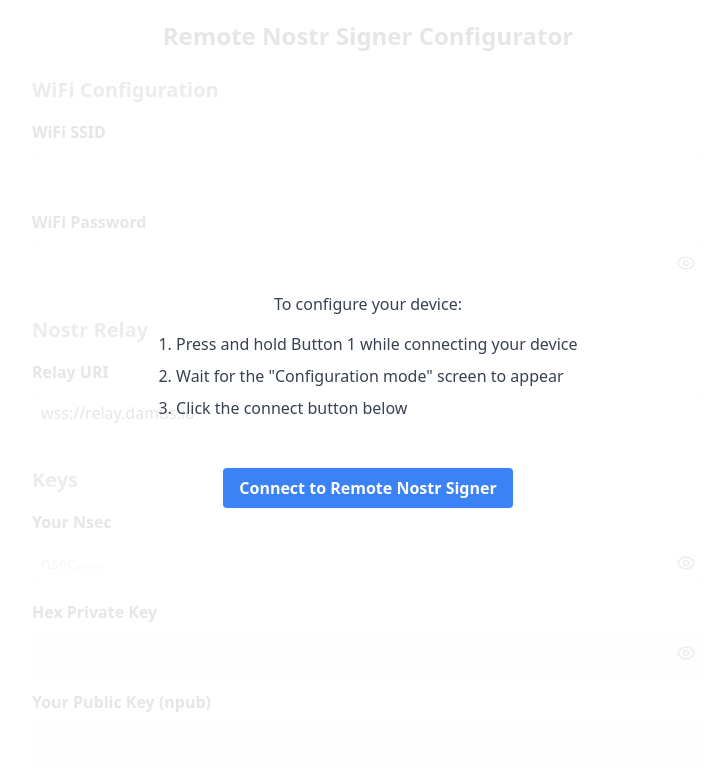
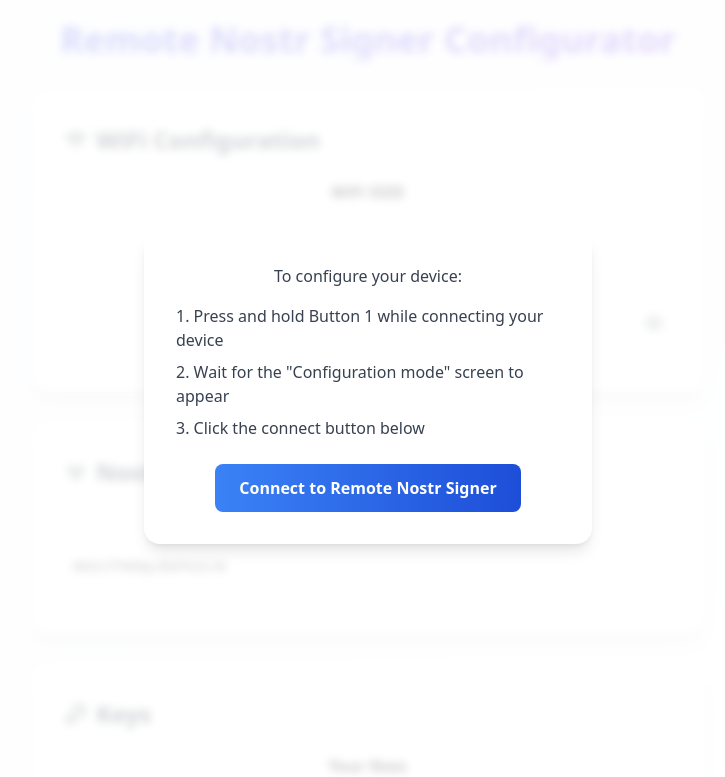
Before and after one commit to blackcoffeexbt/nsec-remote-signer-web, a website built with Parcel: page index.html in a window 1280 px wide. Shown: the top 777 px of the page, without its empty margins (272-997 px from the left). Built offline with nearby package versions, Linux system fonts and the light colour scheme.

Commit message:
Fancified the UI

```diff
--- a/index.html
+++ b/index.html
@@ -8,23 +8,38 @@
     <script src="https://cdn.tailwindcss.com"></script>
     <!-- Replace or add before the closing </body> tag -->
     <script type="module" src="./main.js"></script>
+    <!-- Add custom gradient background and animations -->
+    <style>
+        body {
+            background: linear-gradient(135deg, #f6f8ff 0%, #ffffff 100%);
+        }
+        .fade-in {
+            animation: fadeIn 0.5s ease-in;
+        }
+        @keyframes fadeIn {
+            from { opacity: 0; }
+            to { opacity: 1; }
+        }
+    </style>
 </head>
-<body class="p-5 font-sans text-center">
-    <h1 class="text-2xl font-bold mb-6">Remote Nostr Signer Configurator</h1>
+<body class="p-5 font-sans text-center min-h-screen">
+    <h1 class="text-4xl font-bold mb-8 bg-gradient-to-r from-blue-600 to-purple-600 text-transparent bg-clip-text">
+        Remote Nostr Signer Configurator
+    </h1>
 
-    <!-- Overlay -->
-    <div id="connectionOverlay" class="fixed inset-0 bg-white/90 flex flex-col justify-center items-center z-50">
-        <div class="max-w-md text-center mb-6">
+    <!-- Updated Overlay -->
+    <div id="connectionOverlay" class="fixed inset-0 backdrop-blur-sm bg-white/80 flex flex-col justify-center items-center z-50 fade-in">
+        <div class="max-w-md text-center mb-6 bg-white p-8 rounded-2xl shadow-lg">
             <p class="text-gray-700 mb-4">To configure your device:</p>
             <ol class="text-left text-gray-700 mb-6 space-y-2">
                 <li>1. Press and hold Button 1 while connecting your device</li>
                 <li>2. Wait for the "Configuration mode" screen to appear</li>
                 <li>3. Click the connect button below</li>
             </ol>
-        </div>
-        <button onclick="connectESP32()" class="bg-blue-500 hover:bg-blue-600 text-white font-semibold py-2 px-4 rounded">
+            <button onclick="connectESP32()" class="bg-gradient-to-r from-blue-500 to-blue-700 hover:from-blue-600 hover:to-blue-800 text-white font-semibold py-3 px-6 rounded-lg transform transition hover:scale-105">
                 Connect to Remote Nostr Signer
             </button>
+        </div>
     </div>
 
     <!-- Loading Spinner (initially hidden) -->
@@ -33,8 +48,16 @@
         <p class="mt-4 text-gray-700">Loading configuration...</p>
     </div>
 
-    <div class="max-w-2xl mx-auto mb-8 text-left">
-        <h2 class="text-xl font-semibold text-gray-700 mb-4">WiFi Configuration</h2>
+    <!-- Section containers with improved styling -->
+    <div class="max-w-2xl mx-auto space-y-8">
+        <!-- WiFi Configuration Section -->
+        <div class="bg-white p-8 rounded-2xl shadow-lg transition-all hover:shadow-xl">
+            <h2 class="text-2xl font-semibold text-gray-800 mb-6 flex items-center">
+                <svg class="w-6 h-6 mr-2" fill="none" stroke="currentColor" viewBox="0 0 24 24">
+                    <path stroke-linecap="round" stroke-linejoin="round" stroke-width="2" d="M8.111 16.404a5.5 5.5 0 017.778 0M12 20h.01m-7.08-7.071c3.904-3.905 10.236-3.905 14.14 0M1.394 9.393c5.857-5.857 15.355-5.857 21.213 0" />
+                </svg>
+                WiFi Configuration
+            </h2>
             <div class="mb-4">
                 <label for="wifiSsid" class="block font-semibold mb-2">WiFi SSID</label>
                 <input type="text" id="wifiSsid" name="wifiSsid"
@@ -56,8 +79,14 @@
             </div>
         </div>
 
-    <div class="max-w-2xl mx-auto mb-8 text-left">
-        <h2 class="text-xl font-semibold text-gray-700 mb-4">Nostr Relay</h2>
+        <!-- Nostr Relay Section -->
+        <div class="bg-white p-8 rounded-2xl shadow-lg transition-all hover:shadow-xl">
+            <h2 class="text-2xl font-semibold text-gray-800 mb-6 flex items-center">
+                <svg class="w-6 h-6 mr-2" fill="none" stroke="currentColor" viewBox="0 0 24 24">
+                    <path stroke-linecap="round" stroke-linejoin="round" stroke-width="2" d="M19.5 5.25l-7.5 7.5-7.5-7.5m15 6l-7.5 7.5-7.5-7.5" />
+                </svg>
+                Nostr Relay
+            </h2>
             <div class="mb-4">
                 <label for="relayUri" class="block font-semibold mb-2">Relay URI</label>
                 <input type="text" id="relayUri" name="relayUri" placeholder="wss://relay.damus.io" value="wss://relay.damus.io"
@@ -65,8 +94,14 @@
             </div>
         </div>
 
-    <div class="max-w-2xl mx-auto mb-8 text-left">
-        <h2 class="text-xl font-semibold text-gray-700 mb-4">Keys</h2>
+        <!-- Keys Section -->
+        <div class="bg-white p-8 rounded-2xl shadow-lg transition-all hover:shadow-xl">
+            <h2 class="text-2xl font-semibold text-gray-800 mb-6 flex items-center">
+                <svg class="w-6 h-6 mr-2" fill="none" stroke="currentColor" viewBox="0 0 24 24">
+                    <path stroke-linecap="round" stroke-linejoin="round" stroke-width="2" d="M15 7a2 2 0 012 2m4 0a6 6 0 01-7.743 5.743L11 17H9v2H7v2H4a1 1 0 01-1-1v-2.586a1 1 0 01.293-.707l5.964-5.964A6 6 0 1121 9z" />
+                </svg>
+                Keys
+            </h2>
             <div class="mb-4">
                 <label for="nsec" class="block font-semibold mb-2">Your Nsec</label>
                 <div class="relative">
@@ -107,24 +142,25 @@
                     class="w-full p-2 border rounded bg-gray-50 focus:outline-none">
             </div>
         </div>
+    </div>
 
     <p id="status" class="mb-4 text-gray-700"></p>
 
-    <div class="space-x-4">
+    <!-- Updated action buttons -->
+    <div class="space-x-4 mt-8">
         <button onclick="sendData()"
-            class="bg-green-500 hover:bg-green-600 text-white font-semibold py-2 px-4 rounded">
+            class="bg-gradient-to-r from-green-500 to-green-700 hover:from-green-600 hover:to-green-800 text-white font-semibold py-3 px-6 rounded-lg transform transition hover:scale-105">
             Upload Configuration
         </button>
         <button onclick="resetConfiguration()"
-            class="bg-red-500 hover:bg-red-600 text-white font-semibold py-2 px-4 rounded">
+            class="bg-gradient-to-r from-red-500 to-red-700 hover:from-red-600 hover:to-red-800 text-white font-semibold py-3 px-6 rounded-lg transform transition hover:scale-105">
             Reset Configuration
         </button>
     </div>
 
-    <!-- Add Modal Components before the script tag -->
-    <!-- Confirmation Modal -->
-    <div id="confirmationModal" class="hidden fixed inset-0 bg-black/50 flex justify-center items-center z-50">
-        <div class="bg-white p-6 rounded-lg shadow-lg max-w-md w-full mx-4">
+    <!-- Updated modals with improved styling -->
+    <div id="confirmationModal" class="hidden fixed inset-0 backdrop-blur-sm bg-black/50 flex justify-center items-center z-50">
+        <div class="bg-white p-8 rounded-2xl shadow-xl max-w-md w-full mx-4 fade-in">
             <h3 class="text-lg font-semibold mb-4" id="confirmationMessageTitle"></h3>
             <div id="confirmationMessageContent"></div>
             <div class="flex justify-end space-x-3">
```
Also changed, not shown: dist/index.html. Lines whose indentation alone changed are shown as unchanged.
